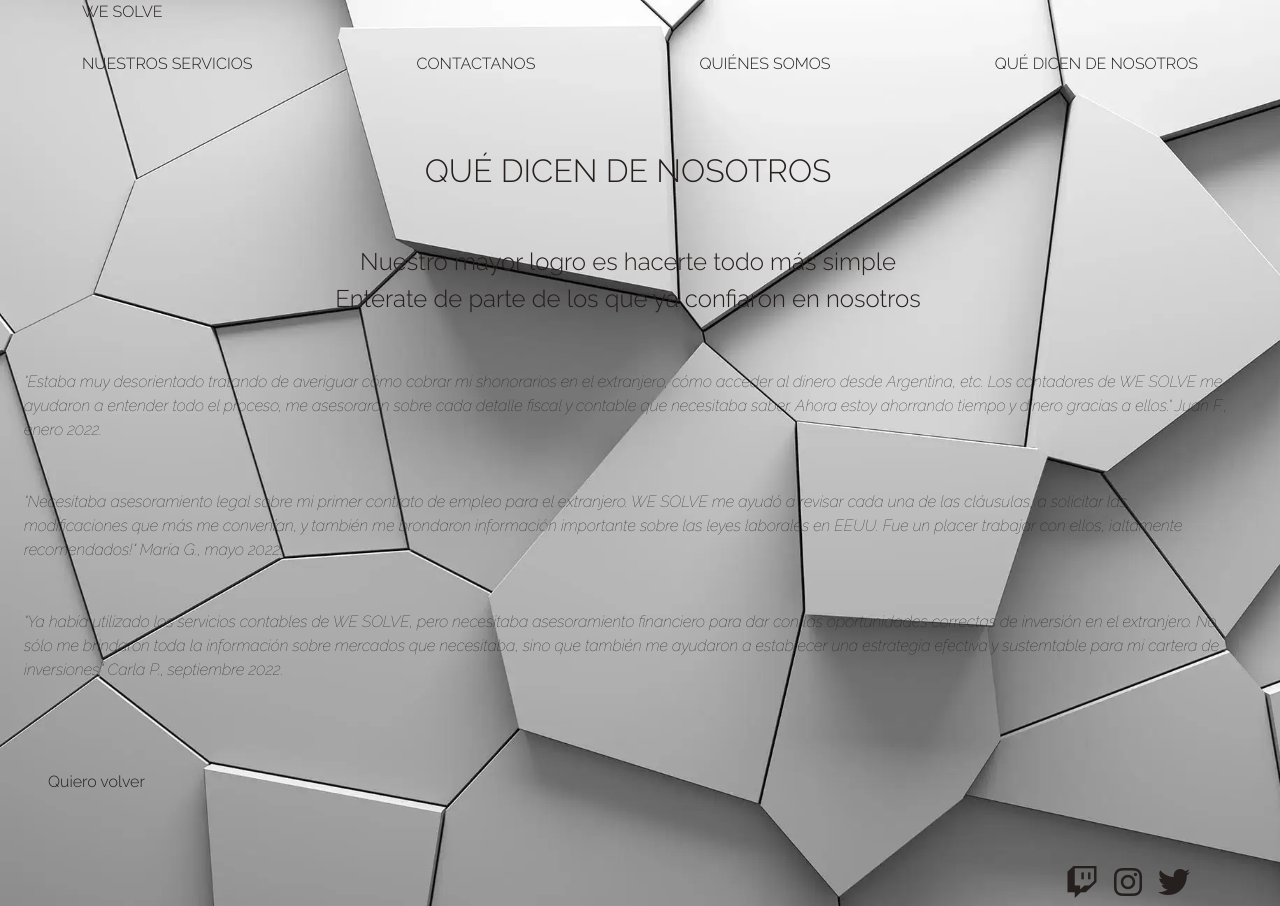
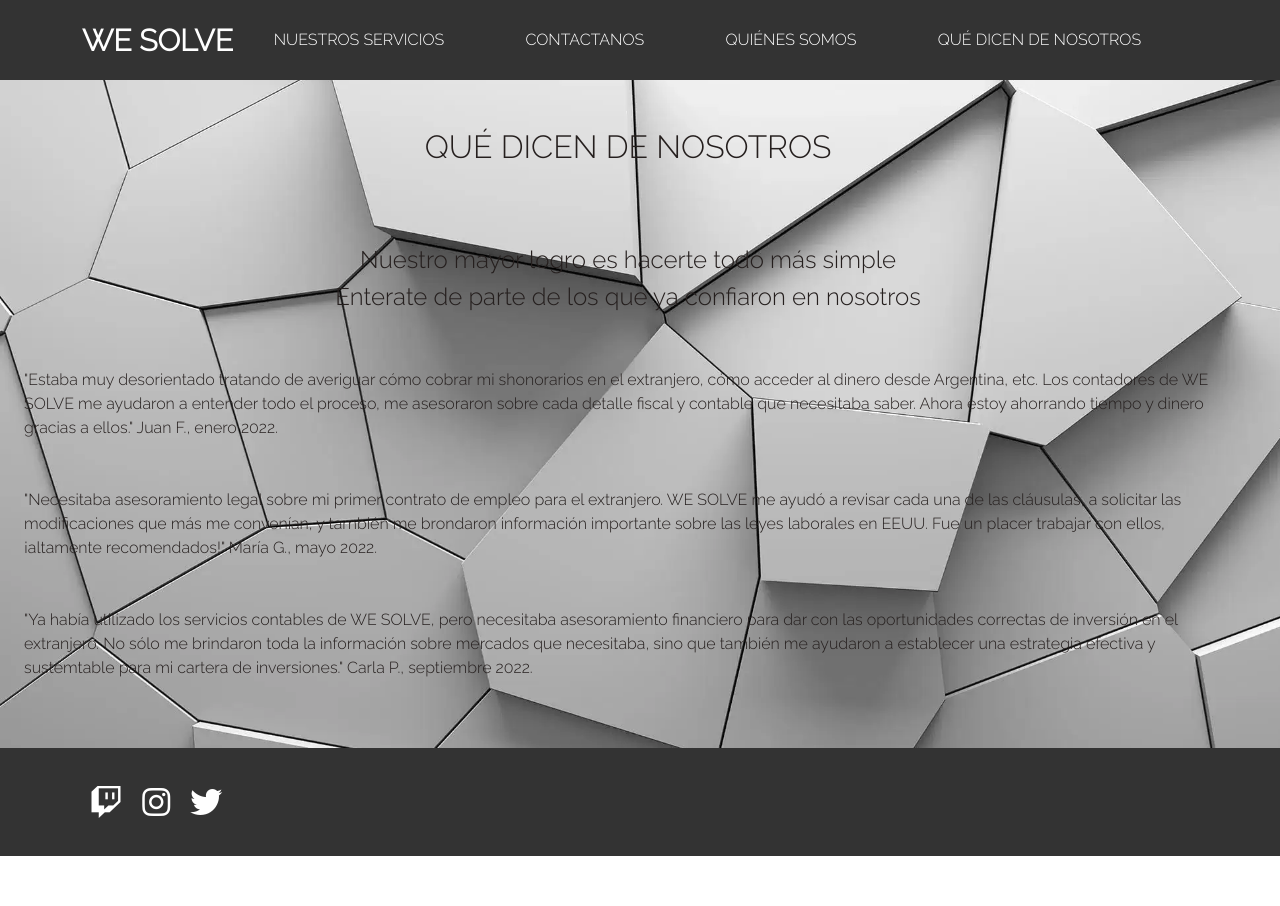
Before and after one commit to agoconti/DesarrolloWeb, a website: page pages/que-dicen.html in a window 1280 px wide. After the commit the page ends 856 px from the top, so only its background shows below. Drawn offline with nearby package versions, Linux system fonts and the light colour scheme.

Commit message:
se modifican links a páginas

```diff
--- a/pages/que-dicen.html
+++ b/pages/que-dicen.html
@@ -18,7 +18,7 @@
       src="https://cdn.jsdelivr.net/npm/bootstrap@5.3.0-alpha1/dist/js/bootstrap.bundle.min.js"
       integrity="sha384-w76AqPfDkMBDXo30jS1Sgez6pr3x5MlQ1ZAGC+nuZB+EYdgRZgiwxhTBTkF7CXvN"
       crossorigin="anonymous"></script>
-    <link rel="stylesheet" href="../styles/stylesgridnflexbox.css" />
+    <link rel="stylesheet" href="../css/style.css" />
     <link rel="preconnect" href="https://fonts.googleapis.com" />
     <link rel="preconnect" href="https://fonts.gstatic.com" crossorigin />
     <link
@@ -34,14 +34,14 @@
       <div class="container d-none d-sm-none d-md-block">
         <div class="header-desk">
           <div class="logo">
-            <a href="#">
+            <a href="../index.html">
               WE SOLVE
             </a>
           </div>
           <nav class="navbar">
-              <a class="nav-item nav-link" href="pages/nuestros-servicios.html">NUESTROS SERVICIOS</a>
-              <a class="nav-item nav-link" href="pages/contactanos.html">CONTACTANOS</a>
-              <a class="nav-item nav-link" href="pages/quienes-somos.html">QUIÉNES SOMOS</a>
+              <a class="nav-item nav-link" href="../pages/nuestros-servicios.html">NUESTROS SERVICIOS</a>
+              <a class="nav-item nav-link" href="../pages/contactanos.html">CONTACTANOS</a>
+              <a class="nav-item nav-link" href="../pages/quienes-somos.html">QUIÉNES SOMOS</a>
               <a class="nav-item nav-link" href="pages/que-dicen.html">QUÉ DICEN DE NOSOTROS</a>
           </nav>
         </div>
--- a/scss/style.scss
+++ b/scss/style.scss
@@ -12,6 +12,11 @@ body {
   background-size: cover;
   position: relative;
   min-height: 100vh;
+}
+
+a {
+  text-decoration: none;
+  color: #251f1e;
 }
 
 header,
```
Also changed, not shown: pages/contactanos.html (+5 -5 lines), pages/nuestros-servicios.html (+5 -5 lines), pages/quienes-somos.html (+5 -5 lines), css/style.css.
